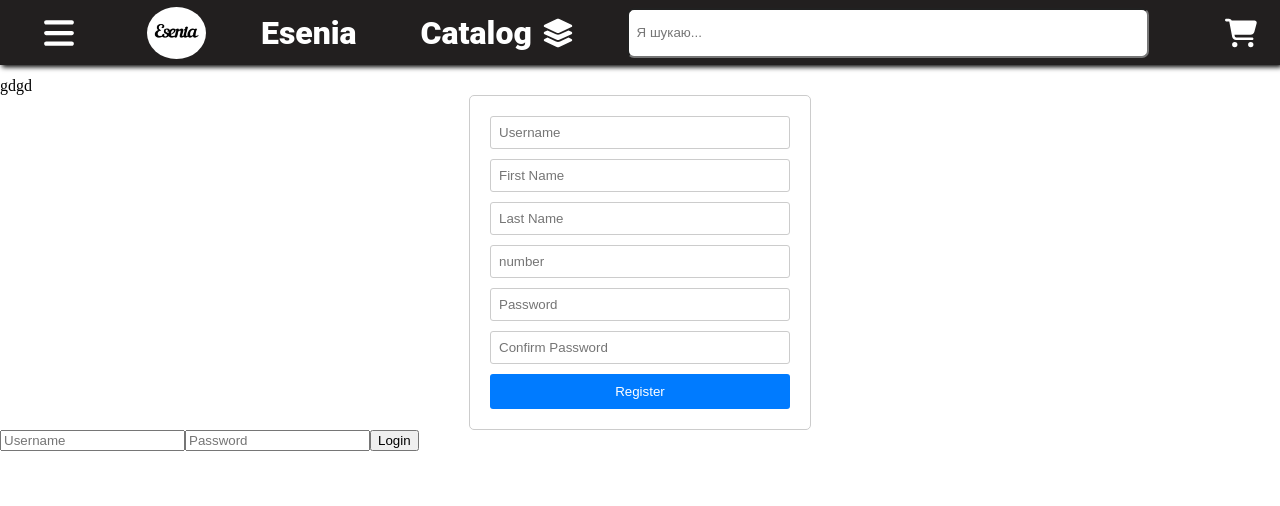
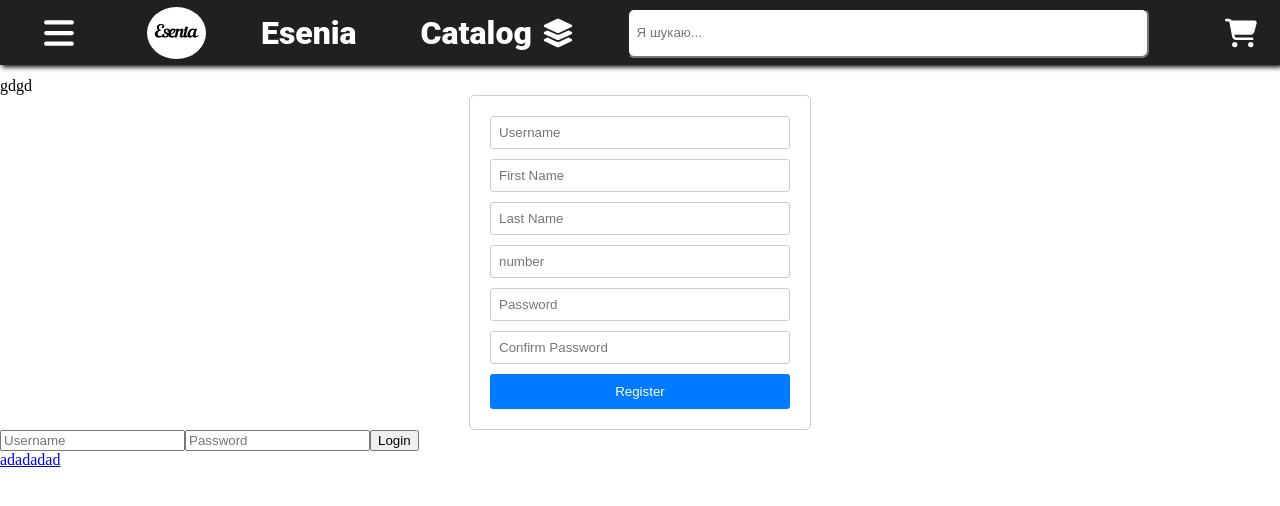
Before and after one commit to NktZhchnk/vueShop, a Vue app: page / in a window 1280 px wide. Shown: the top 506 px of the page. Built offline with nearby package versions, Linux system fonts and the light colour scheme; a web font is replaced by a local one.

Commit message:
test protected router

```diff
--- a/src/App.vue
+++ b/src/App.vue
@@ -35,6 +35,7 @@ const store = useMyStore()
       gdgd
       <UiRegistration></UiRegistration>
       <UiAuth></UiAuth>
+      <router-link to="/adminMenu">adadadad</router-link>
 <!--      <router-view></router-view>-->
     </div>
   </div>
```
